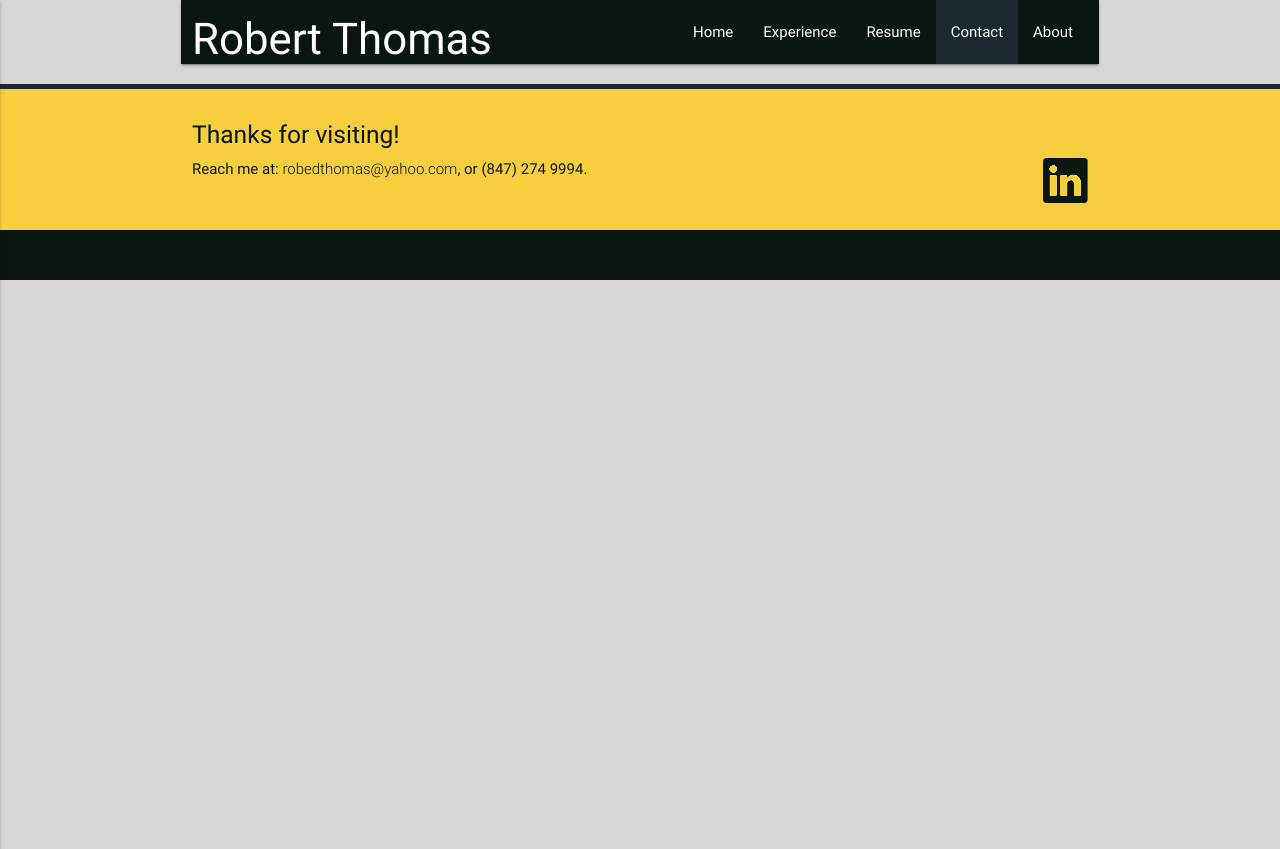
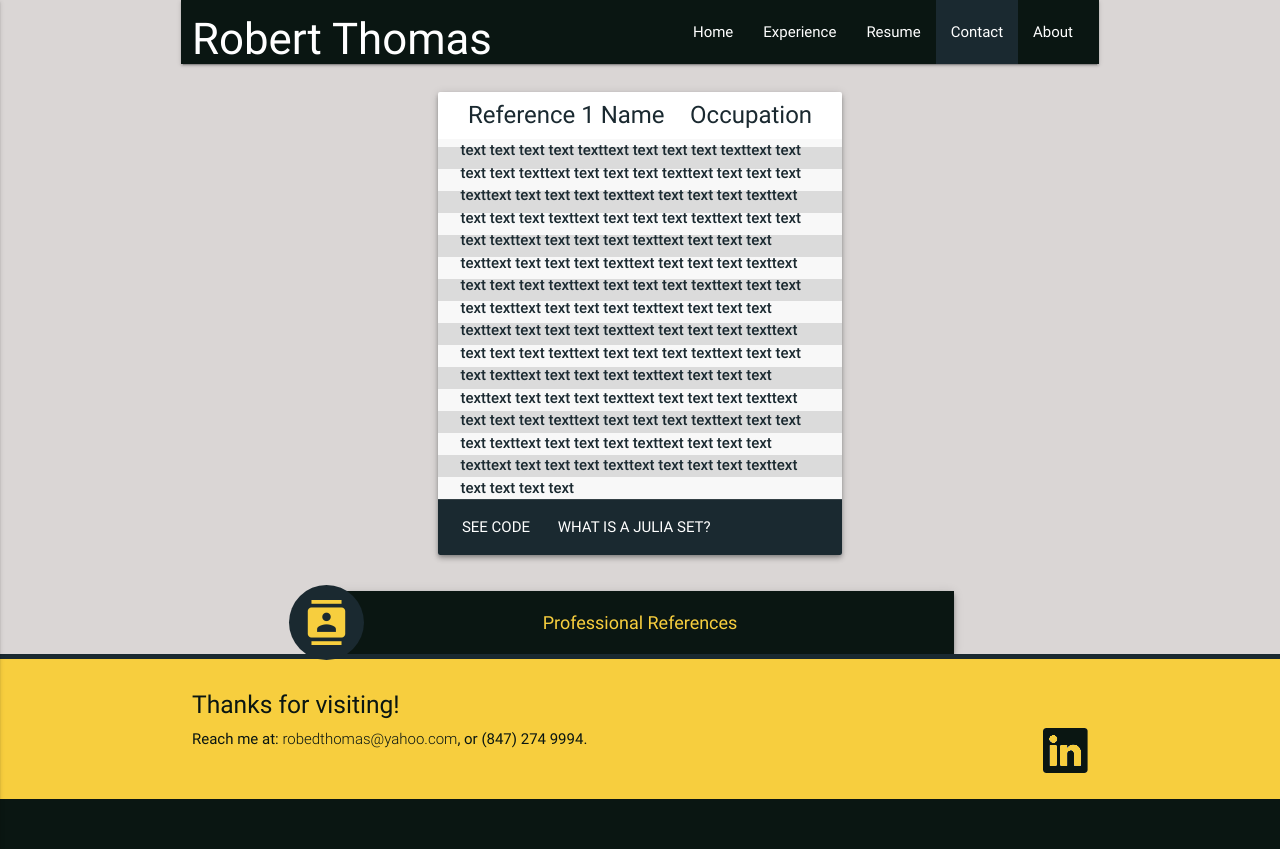
Before and after one commit to robedthomas/Pages, a plain HTML site: page contact.html in a window 1280 px wide. Before the commit the page ends 800 px from the top, so only its background shows below. Drawn offline with nearby package versions, Linux system fonts and the light colour scheme.

Commit message:
Began work on contact page, added preliminary reference card.

```diff
--- a/contact.html
+++ b/contact.html
@@ -49,6 +49,40 @@
 		</div>
 	</header>
 	<main>
+	<!--Personal Contact Info-->
+	<div class="row">
+		<div class="col l4 offset-l4">
+			<div class="card hoverable contact-describer z-depth-2">
+	            <div class="card-content contact-description">
+	            	<div class="row title-row">
+		            	<span class="card-title left contact-title">Reference 1 Name</span>
+		            	<span class="card-title right contact-title">Occupation</span>
+	            	</div>
+	            	<div class="row striped-row">
+		            	<p>text text text text texttext text text text texttext text text text texttext text text text texttext text text text texttext text text text texttext text text text texttext text text text texttext text text text texttext text text text texttext text text text texttext text text text texttext text text text texttext text text text texttext text text text texttext text text text texttext text text text texttext text text text texttext text text text texttext text text text texttext text text text texttext text text text texttext text text text texttext text text text texttext text text text texttext text text text texttext text text text texttext text text text texttext text text text texttext text text text texttext text text text texttext text text text texttext text text text texttext text text text texttext text text text texttext text text text text</p>
+	            	</div>
+	            </div>
+	            <div class="card-action contact-footer">
+	            	<a class="work-link" href="#">See Code</a>
+	            	<a class="work-link" href="#">What is a Julia Set?</a>
+	            </div>
+            </div>
+		</div>
+		<div class="col l7 offset-l1 m6 s12">
+		</div>
+	</div>
+	<!--References Intro-->
+	<div class="container">
+		<div class="container no-top-padding colorbox dark z-depth-2">
+			<div class="valign-wrapper relative-position">
+				<div class="circle tag-background"></div>
+				<div class="valign-wrapper center-align tag-wrapper">
+					<i class="material-icons center-align experience-tag-icon">contacts</i>
+				</div>
+				<p class="centered light bold medium">Professional References</p>
+			</div>
+		</div>
+	</div>
 	</main>
 	<!-- Footer -->
 	<footer class="page-footer">
--- a/stylesheets/stylesheet.css
+++ b/stylesheets/stylesheet.css
@@ -143,6 +143,14 @@ footer a {
 	font-weight: 300;
 }
 
+.no-top-padding {
+	padding-top: 0 !important;
+}
+
+.relative-position {
+	position: relative;
+}
+
 div.centered {
 	margin-left: auto;
 	margin-right: auto;
@@ -171,6 +179,10 @@ p.medium {
 	font-size: 18px;
 }
 
+p.large {
+	font-size: 18px;
+}
+
 div.tag-wrapper {
 	position: absolute;
 	left: -2.5em;
@@ -191,6 +203,14 @@ div.tag-background {
 }
 
 i.tag-icon {
+	text-align: center;
+	margin-left: auto;
+	margin-right: auto;
+	color: #F7CE3E;
+}
+
+i.experience-tag-icon {
+	font-size: 3em;
 	text-align: center;
 	margin-left: auto;
 	margin-right: auto;
@@ -275,7 +295,7 @@ div.row.paper-background-row {
 		);
 }
 
-div.col.paper-background {
+/*div.col.paper-background {
 	position: absolute;
 	height: 100%;
 	margin: 0;
@@ -285,7 +305,7 @@ div.col.paper-background {
 	background: repeating-linear-gradient (
 		0deg, white, white 25px, black 25px, black 50px
 		);
-}
+}*/
 
 div.row.paper-row {
 	height: 25px;
@@ -315,3 +335,39 @@ div.valign-wrapper.centered-valign-wrapper {
 	margin-left: auto;
 	margin-right: auto;
 }
+
+.card.contact-describer {
+	background-color: white;
+}
+
+.card-content.contact-description {
+	color: #1A2930;
+	font-weight: 500;
+	padding: 0;
+}
+
+.card-action.contact-footer{
+	background-color: #1A2930;
+}
+
+.card-title.contact-title {
+	font-weight: 400 !important;
+}
+
+
+.card-content.contact-description div.row.title-row {
+	margin-bottom: 0;
+	padding-left: 2em;
+	padding-right: 2em;
+	padding-top: 0.5em;
+}
+
+.card-content.contact-description div.row.striped-row {
+	margin-bottom: 0;
+	display: block;
+	padding-left: 1.5em;
+	padding-right: 1.5em;
+	background: repeating-linear-gradient(
+		0deg, #F8F8F8, #F8F8F8 22px, #DBDBDB 22px, #DBDBDB 44px
+		);
+}
```
Also changed, not shown: experience.html (+7 -7 lines).
